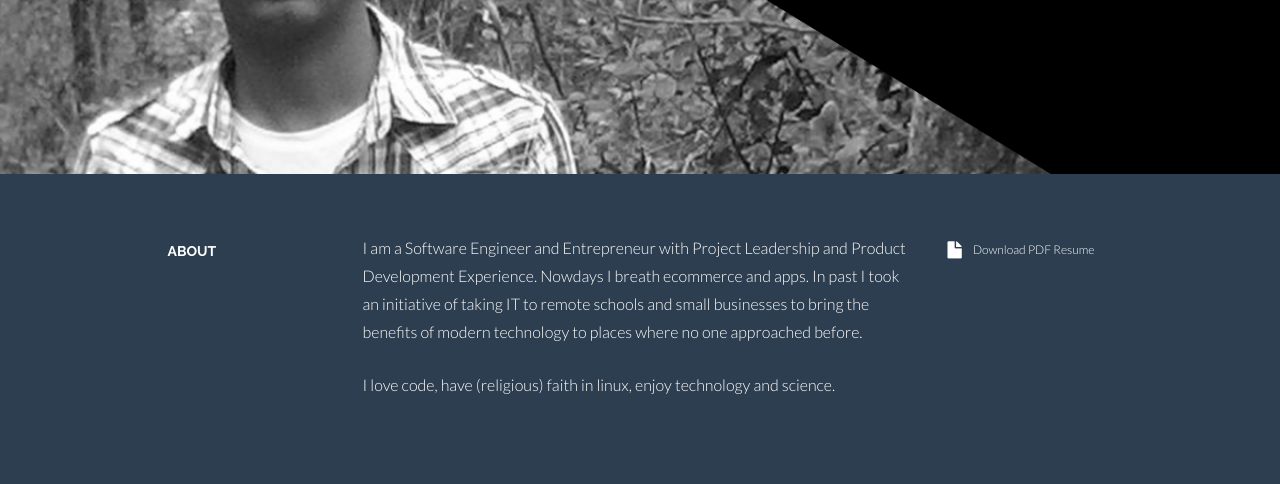
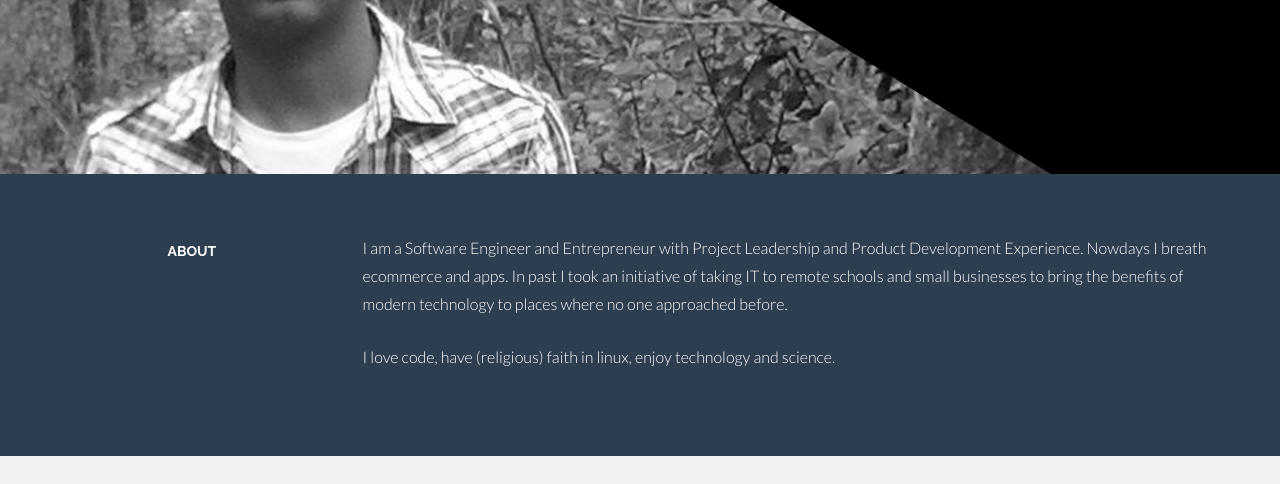
Before and after one commit to mohitmayank/mohitmayank.github.io, a plain HTML site: page index.html in a window 1280 px wide. Shown: the part 326-810 px from the top of the page. Drawn offline with Linux system fonts and the light colour scheme.

Commit message:
Update index.html

```diff
--- a/index.html
+++ b/index.html
@@ -55,14 +55,10 @@
 				<div class="col-lg-2 col-lg-offset-1">
 					<h5>ABOUT</h5>
 				</div>
-				<div class="col-lg-6">
+				<div class="col-lg-9">
 					<p>I am a Software Engineer and Entrepreneur with Project Leadership and Product Development Experience. Nowdays I breath ecommerce and apps. In past I took an initiative of taking IT to remote schools and small businesses to bring the benefits of modern technology to places where no one approached before.</p>
 					<p>I love code, have (religious) faith in linux, enjoy technology and science.</p>
 				</div>
-				<div class="col-lg-3">
-					<p><a href="resume.pdf"><i class="icon-file"></i></a> <sm>Download PDF Resume</sm></p>
-				</div>
-
 			</div><!--/.row -->
 		</div><!--/.container -->
 	</div><!--/ #intro -->
```
